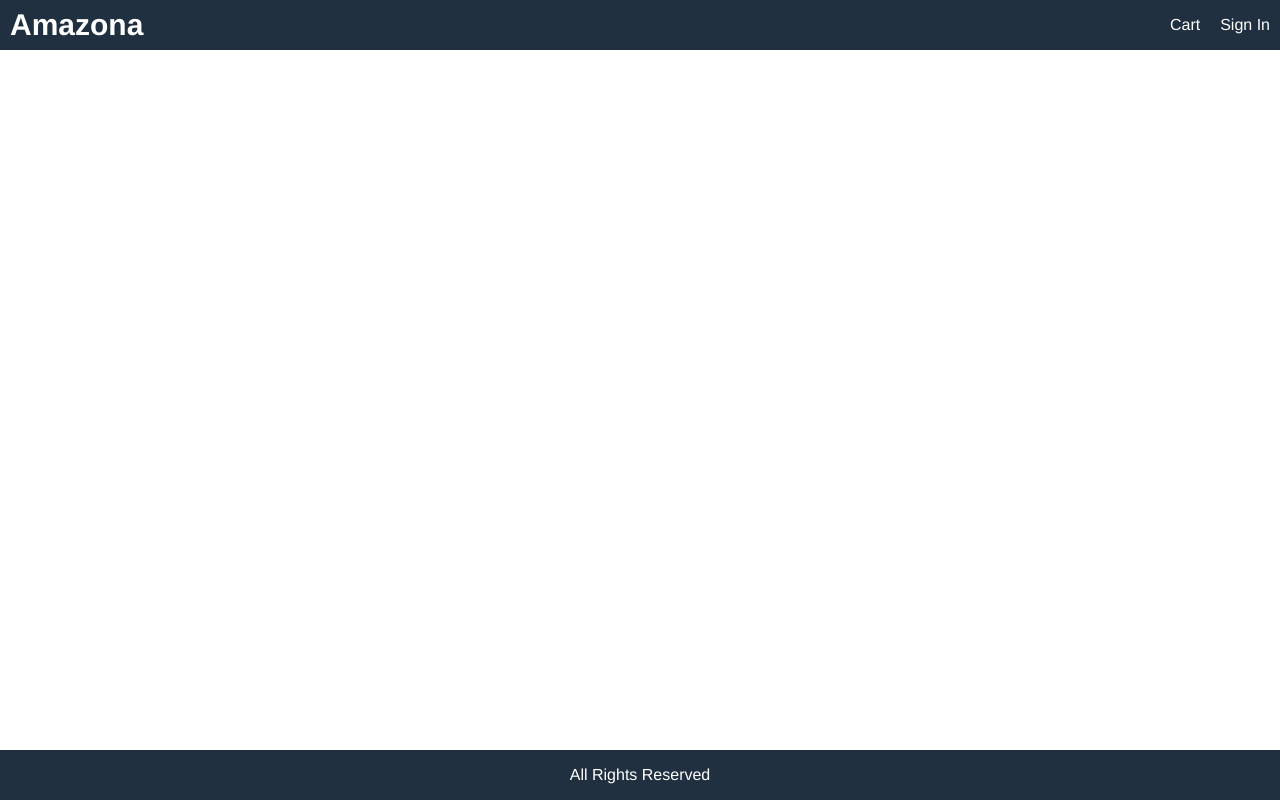
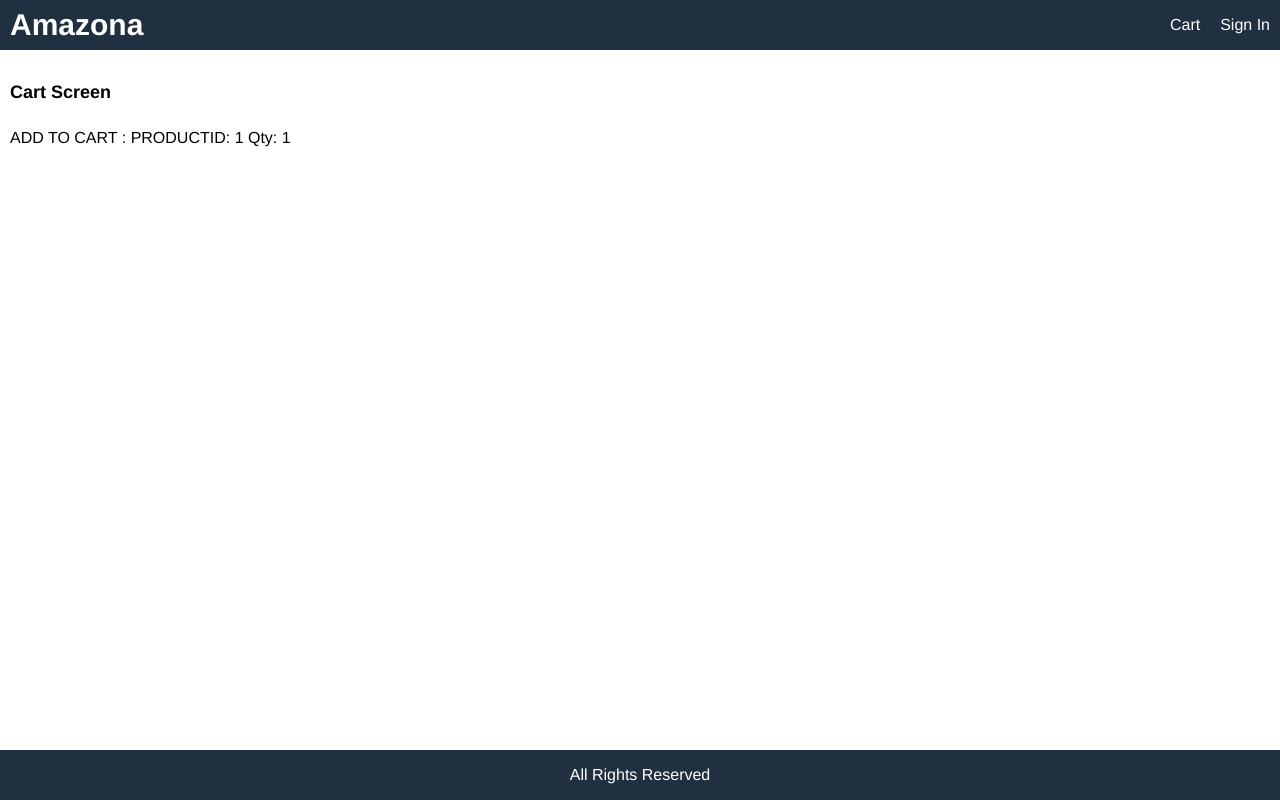
Before and after one commit to bsung03/Amazon-Clone, a React (Create React App) app in the folder frontend/: page /cart/1 in a window 1280 px wide. Built offline with nearby package versions, Linux system fonts and the light colour scheme.

Commit message:
cart screen init

```diff
--- a/frontend/src/App.js
+++ b/frontend/src/App.js
@@ -4,6 +4,7 @@ import Product from './components/Product';
 import { BrowserRouter, Route } from 'react-router-dom';
 import HomeScreen from './Screens/HomeScreen';
 import ProductScreen from './Screens/ProductScreen';
+import CartScreen from './Screens/CartScreen';
 
 
 function App() {
@@ -29,6 +30,8 @@ function App() {
 
         <main>
 
+          <Route path="/cart/:id?" component={CartScreen} />
+
           <Route path="/product/:id" component={ProductScreen} />
 
           <Route path="/" component={HomeScreen} exact/>
--- /dev/null
+++ b/frontend/src/Screens/CartScreen.js
@@ -0,0 +1,12 @@
+import React from 'react'
+
+export default function CartScreen(props) {
+    const productID = props.match.params.id;
+    const qty = props.location.search? Number(props.location.search.split('=')[1]): 1;
+    return (
+        <div>
+            <h1>Cart Screen</h1>
+            <p>ADD TO CART : PRODUCTID: {productID} Qty: {qty}</p>
+        </div>
+    )
+}
--- a/frontend/src/Screens/ProductScreen.js
+++ b/frontend/src/Screens/ProductScreen.js
@@ -1,4 +1,4 @@
-import React, { useEffect } from 'react'
+import React, { useEffect, useState } from 'react'
 import { Link } from 'react-router-dom';
 import Rating from '../components/Rating';
 import {useDispatch, useSelector} from 'react-redux';
@@ -12,6 +12,7 @@ export default function ProductScreen(props) {
     const dispatch = useDispatch();
 
     const productID = props.match.params.id;
+    const [qty, setQty] = useState(1);
     const productDetails = useSelector((state) => state.productDetails)
     const {loading, error, product} = productDetails;
 
@@ -19,6 +20,9 @@ export default function ProductScreen(props) {
         dispatch(detailsProduct(productID))
     }, [dispatch, productID]);
 
+    const addToCartHandler = () => {
+        props.history.push(`/cart/${productID}?qty=${qty}`);
+    }
     return (
 
         <div>
@@ -74,9 +78,31 @@ export default function ProductScreen(props) {
                                             </div>
                                         </div>
                                     </li>
-                                    <li>
-                                        <button className="primary block">Add to Cart</button>
-                                    </li>
+
+                                    {product.countInStock > 0 && (
+                                    <>
+                                        <li>
+                                            <div className="row">
+                                                <div>QTy</div>
+                                                <div>
+                                                    <select value={qty} onChange={(e) => setQty(e.target.value)}>
+                                                        {
+                                                            [...Array(product.countInStock).keys()].map((x) => (
+                                                                <option key={x+1} value={x+1}>{x+1}</option>
+                                                            ))
+                                                        }
+                                                    </select>
+                                                </div>
+                                            </div>
+                                        </li>
+                                        <li>
+                                            <button onClick={addToCartHandler} className="primary block">Add to Cart</button>
+                                        </li>
+                                    </>
+
+
+                                    )}
+
                                 </ul>
                             </div>
                         </div>
--- a/frontend/src/index.css
+++ b/frontend/src/index.css
@@ -72,7 +72,7 @@ li{
   margin-top: 1rem;
 }
 
-button{
+input,select,textarea,button{
   padding: 1rem;
   border-radius: 0.5rem;
   border: 0.1rem #a4a4a4 solid;
@@ -80,11 +80,14 @@ button{
   font-family: Helvetica, Arial, sans-serif;
   -webkit-font-smoothing: antialiased;
   -moz-osx-font-smoothing: grayscale;
+
+}
+button{
   background-color: #f8f8f8;
   cursor: pointer;
 }
 
-button:hover{
+input:hover,select:hover,textarea:hover,button:hover{
   border: 0.1rem #404040 solid;
 }
 
```
